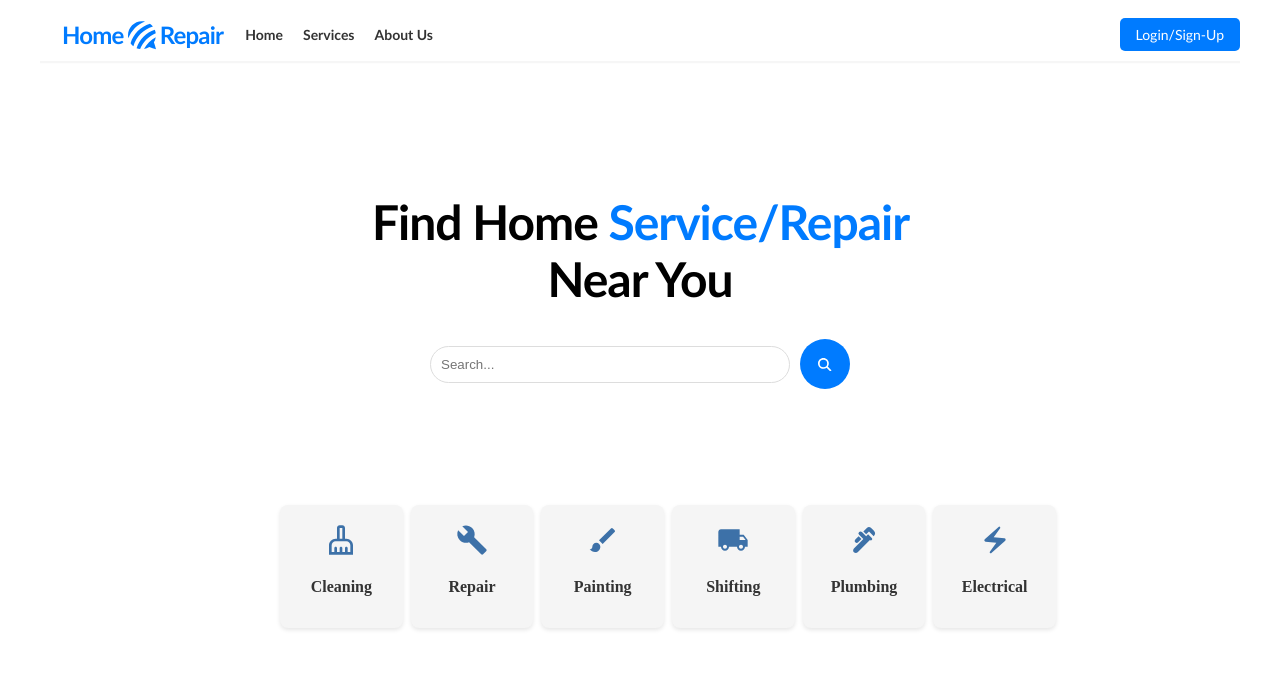
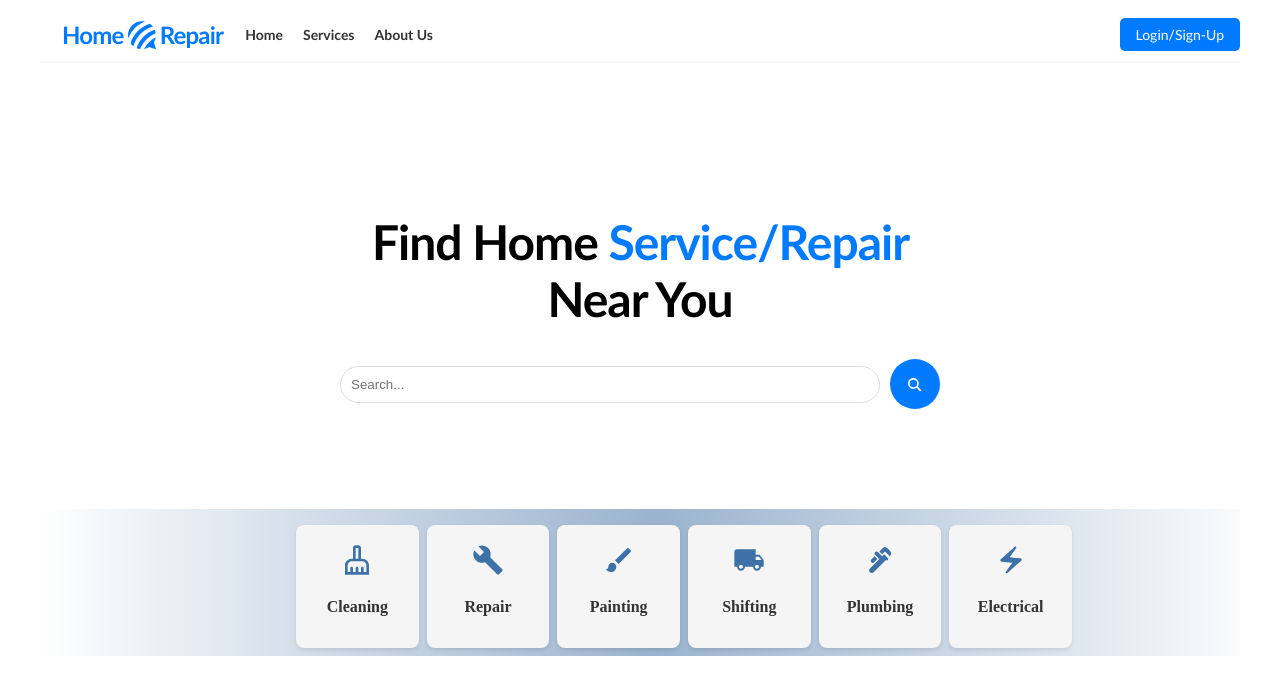
Before and after one commit to arturasgusevas/Home-Repair-Project, a React (Vite) app: page / in a window 1280 px wide. Shown: the top 694 px of the page. Built offline with nearby package versions, Linux system fonts and the light colour scheme.

Commit message:
Fix homepage layout issues

```diff
--- a/src/App.jsx
+++ b/src/App.jsx
@@ -1,8 +1,7 @@
 import './App.css';
 import TopBar from './components/TopBar/TopBar';
-import CardList from './components/CardList/CardList';
 import {BrowserRouter as Router, Routes, Route} from 'react-router-dom';
-import Home from './pages/Home';
+import Home from './pages/Home/Home';
 import Services from './pages/Services';
 import AboutUs from './pages/AboutUs';
 import Login from './pages/Login';
@@ -20,7 +19,6 @@ function App() {
           <Route path='/login' element={<Login />} />
           <Route path='/search/:category' element={<SearchCategory />} />
         </Routes>
-        <CardList />
       </div>
     </Router>
   );
--- a/src/components/CardList/CardList.module.scss
+++ b/src/components/CardList/CardList.module.scss
@@ -1,17 +1,21 @@
 .cardList {
   display: flex;
-  gap: 20px;
   padding: 16px;
   justify-content: center;
   width: 100%;
-  background: linear-gradient(to right, to left, #072d55, white);
+  background: linear-gradient(
+    to left,
+    transparent 0%,
+    #9ab3ce 50%,
+    transparent 100%
+  );
 }
 
 .cardListContainer {
   width: 60%;
-  max-width: 100%;
+  margin: 0 auto;
   display: grid;
-  grid-template-columns: repeat(auto-fit, minmax(80px, 1fr));
+  grid-template-columns: repeat(3, 1fr);
   gap: 16px;
 }
 
--- a/src/components/Search/Search.jsx
+++ b/src/components/Search/Search.jsx
@@ -3,7 +3,7 @@ import {FaMagnifyingGlass} from 'react-icons/fa6';
 
 function Search() {
   return (
-    <main className={styles.container}>
+    <div className={styles.container}>
       <h1 className={styles.heading}>
         Find Home <span className={styles.blue}>Service/Repair</span>{' '}
         Near&nbsp;You
@@ -14,7 +14,7 @@ function Search() {
           <FaMagnifyingGlass />
         </button>
       </div>
-    </main>
+    </div>
   );
 }
 
--- a/src/components/Search/Search.module.scss
+++ b/src/components/Search/Search.module.scss
@@ -6,7 +6,6 @@
   text-align: center;
   padding: 50px 20px;
   margin: 0 auto;
-  max-width: 100%;
 }
 
 .heading {
@@ -24,7 +23,7 @@
   display: flex;
   align-items: center;
   justify-content: space-between;
-  width: 70%;
+  width: 100%;
   gap: 10px;
 }
 
--- a/src/pages/Home.jsx
+++ /dev/null
@@ -1,11 +0,0 @@
-import Search from '../components/Search/Search';
-
-function Home() {
-  return (
-    <div>
-      <Search />
-    </div>
-  );
-}
-
-export default Home;
--- /dev/null
+++ b/src/pages/Home/Home.jsx
@@ -0,0 +1,16 @@
+import Search from '../../components/Search/Search';
+import CardList from '../../components/CardList/CardList';
+import styles from './Home.module.scss';
+
+function Home() {
+  return (
+    <main className={styles.home}>
+      <div className={styles.searchWrapper}>
+        <Search />
+      </div>
+      <CardList />
+    </main>
+  );
+}
+
+export default Home;
--- /dev/null
+++ b/src/pages/Home/Home.module.scss
@@ -0,0 +1,22 @@
+.home {
+  width: 100%;
+  min-height: 100vh;
+  display: flex;
+  flex-direction: column;
+}
+
+.searchWrapper {
+  display: flex;
+  justify-content: center;
+  padding: 20px auto;
+}
+
+.searchWrapper > .container {
+  width: 50%;
+}
+
+@media (max-width: 768px) {
+  .searchWrapper > .container {
+    width: 90%;
+  }
+}
```
